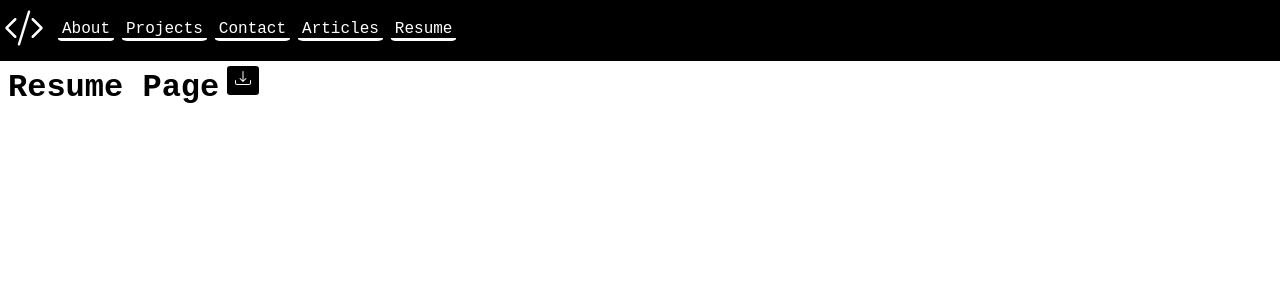
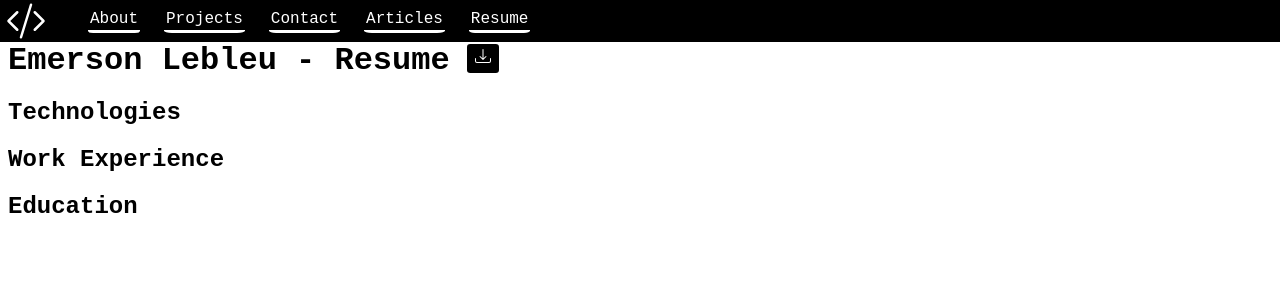
Before and after one commit to emersonlebleu/Resume_Website, a Django app: page /resume/ in a window 1280 px wide. Shown: the top 300 px of the page. Run offline with Django 4.2, Linux system fonts and the light colour scheme.

Commit message:
Add transitions for nav and download btn.

```diff
--- a/src/Resume_Website/static/styles/base_nav.css
+++ b/src/Resume_Website/static/styles/base_nav.css
@@ -7,7 +7,7 @@ body{
 
 #body-container{
     display: flex;
-    flex-direction: row;
+    flex-direction: column;
 }
 
 #header-section{
@@ -22,8 +22,9 @@ body{
 }
 
 #code-logo{
-    transform: translateY(8px);
-    margin-left: 4px;
+    transform: translateY(1px);
+    margin-left: 6px;
+    margin-bottom: 2px;
 }
 
 #ul-nav{
@@ -31,33 +32,34 @@ body{
     display: flex;
     flex-direction: row;
     align-items: center;
+    margin-left: 20px;
     padding-left: 10px;
-    padding-right: 10px;
+    padding-right: 20px;
+    margin-top: 6px;
+    margin-bottom: 10px;
 }
 
 .nav-li{
-    margin: 4px;
-    border-bottom: solid #ffffff;
-    border-radius: 10%;
-    padding-left: 4px;
-    padding-right: 4px;
-}
-
-.nav-li:hover{
-    background-color: #333333;
-
+    margin: 2px;
+    padding-left: 10px;
+    padding-right: 10px;
 }
 
 .nav-a{
     text-decoration: none;
     color: inherit;
+    border-bottom: solid #ffffff;
+    border-radius: 10%;
+    padding: 2px;
+
+    background: linear-gradient(to bottom, #000000 50%, #333333 50%);
+    background-size: 100% 200%;
+    background-position:  top;
+    transition: all .25s ease-out;
 }
 
-.main-section{
-    flex-grow: 1;
-    display: flex;
-    flex-direction: row;
-    align-items:flex-start;
+.nav-a:hover{
+    background-position: bottom;
 }
 
 .sidebar{
--- a/src/Resume_Website/static/styles/resume.css
+++ b/src/Resume_Website/static/styles/resume.css
@@ -3,23 +3,30 @@
     padding: 8px;
 }
 #download-btn{
-    background-color: black;
+    background: linear-gradient(to left, #000000 50%, #53830b 50%);
+    background-size: 200% 100%;
+    background-position:right bottom;
     color: #ffffff;
     border-radius: 10%;
     border-style: none;
     padding: 4px 8px 4px 8px;
     font-family: inherit;
     font-size: large;
-    transform: translateY(5px);
+
+    transform: translateY(-5px);
+    transition: all .35s ease-out;
 }
 
 #download-btn:hover {
-    background-color: #333333;
-    padding: 5px 10px 5px 10px;
-    transform: translateY(3px);
+    background-position: left bottom;
 }
 
 #download-link{
     text-decoration: none;
     color: inherit;
 }
+
+.resume-section {
+    display: block;
+    padding-left: 8px;
+}
--- a/src/Resume_Website/templates/resume.html
+++ b/src/Resume_Website/templates/resume.html
@@ -5,7 +5,7 @@
 {% block title %}<title>Resume</title>{% endblock %}
 
 {% block content %}
-<h1 id="title-tag">Resume Page</h1>
+<h1 id="title-tag">Emerson Lebleu - Resume</h1>
 <button type="button" id="download-btn">
     <a href='{% static "assets/Resume (18APR2022).docx" %}' id="download-link">
         <svg xmlns="http://www.w3.org/2000/svg" width="16" height="16" fill="currentColor" class="bi bi-download" viewBox="0 0 16 16">
@@ -15,4 +15,18 @@
     </a>
 </button>
 
+<br>
+
+<section class="resume-section">
+    <h2>Technologies</h2>
+</section>
+
+<section class="resume-section">
+    <h2>Work Experience</h2>
+</section>
+
+<section class="resume-section">
+    <h2>Education</h2>
+</section>
+
 {% endblock %}
```
